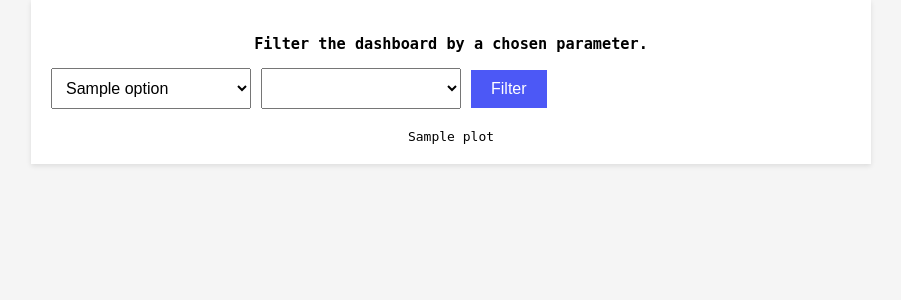
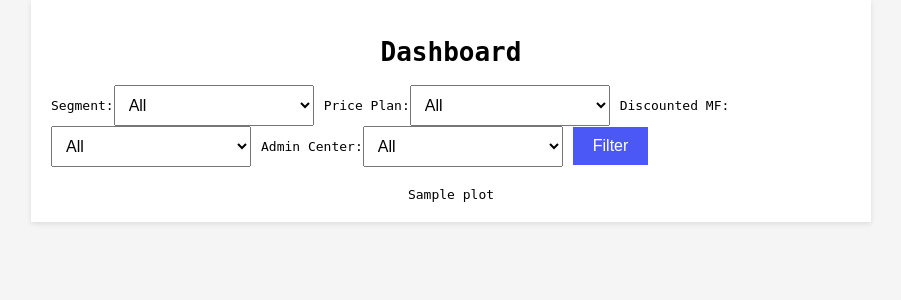
Before and after one commit to mihailvasilev77/Filterable-dashboard, a Flask app: template templates/index.html in a window 1280 px wide. Shown: the top 300 px of the page, without its empty margins (189-1090 px from the left). Run offline with Flask 3, Linux system fonts and the light colour scheme; the template is opened without the code that fills it: most values are stand-ins (such as "Sample title", 1, 10 or a date in 2020); lists and menus that the app fills with data are empty; some libraries are stand-ins or nearby versions.

Commit message:
Added more filters
Improved to use multiple filters working simultaneously, removing the old option to filter based on each category, but saving the first design in its own file.

```diff
--- a/app.py
+++ b/app.py
@@ -9,23 +9,79 @@ app = Flask(__name__, template_folder="templates")
 def dashboard():
     df = pd.read_csv('raw_data.csv')
 
+    if request.method == 'POST':
+        selected_segment = request.form.get('segment')
+        selected_price_plan = request.form.get('price_plan')
+        selected_discounted_mf = request.form.get('discounted_mf')
+        selected_admin_center = request.form.get('admin_center')
 
-    column_options = df.columns.tolist()
+        filtered_df = df.copy()
 
-    if request.method == 'POST':
-        selected_column = request.form.get('column')  # Get the selected column from the dropdown
-        selected_value = request.form.get('value')  # Get the value entered by the user
+        if selected_segment and selected_segment != 'All':
+            filtered_df = filtered_df[filtered_df['SEGMENT_NAME'] == selected_segment]
+        if selected_price_plan and selected_price_plan != 'All':
+            filtered_df = filtered_df[filtered_df['PRICE_PLAN_DESC'] == selected_price_plan]
+        if selected_discounted_mf and selected_discounted_mf != 'All':
+            filtered_df = filtered_df[filtered_df['DISCOUNTED_MF_W_VAT'] == selected_discounted_mf]
+        if selected_admin_center and selected_admin_center != 'All':
+            filtered_df = filtered_df[filtered_df['ADMIN_CENTER'] == selected_admin_center]
 
-        if selected_column and selected_value:
-            df = df[df[selected_column].astype(str) == selected_value]
+        fig = px.bar(filtered_df, x='ACCOUNT_START_DATE', y='CNT_SUB')
 
+    else:
+        fig = px.bar(df, x='ACCOUNT_START_DATE', y='CNT_SUB')
 
-    fig = px.bar(df, x = 'ACCOUNT_START_DATE', y = 'CNT_SUB')
+    segment_options = df['SEGMENT_NAME'].unique().tolist()
+    price_plan_options = df['PRICE_PLAN_DESC'].unique().tolist()
+    discounted_mf_options = df['DISCOUNTED_MF_W_VAT'].unique().tolist()
+    admin_center_options = df['ADMIN_CENTER'].unique().tolist()
 
-    unique_values = {column: df[column].unique().tolist() for column in column_options}
-    unique_values_json = json.dumps(unique_values)
+    return render_template('index.html', plot=fig.to_html(full_html=False), segment_options=segment_options, price_plan_options=price_plan_options, discounted_mf_options=discounted_mf_options, admin_center_options=admin_center_options)
 
-    return render_template('index.html', plot=fig.to_html(full_html=False), column_options=column_options, unique_values=unique_values_json)
+@app.route('/get_price_plans', methods=['POST'])
+def get_price_plans():
+    segment = request.form.get('segment')
+
+    df = pd.read_csv('raw_data.csv')
+    if segment and segment != 'All':
+        df = df[df['SEGMENT_NAME'] == segment]
+
+    price_plan_options = df['PRICE_PLAN_DESC'].unique().tolist()
+
+    return json.dumps(price_plan_options)
+
+@app.route('/get_discounted_mf', methods=['POST'])
+def get_discounted_mf():
+    segment = request.form.get('segment')
+    price_plan = request.form.get('price_plan')
+
+    df = pd.read_csv('raw_data.csv')
+    if segment and segment != 'All':
+        df = df[df['SEGMENT_NAME'] == segment]
+    if price_plan and price_plan != 'All':
+        df = df[df['PRICE_PLAN_DESC'] == price_plan]
+
+    discounted_mf_options = df['DISCOUNTED_MF_W_VAT'].unique().tolist()
+
+    return json.dumps(discounted_mf_options)
+
+@app.route('/get_admin_centers', methods=['POST'])
+def get_admin_centers():
+    segment = request.form.get('segment')
+    price_plan = request.form.get('price_plan')
+    discounted_mf = request.form.get('discounted_mf')
+
+    df = pd.read_csv('raw_data.csv')
+    if segment and segment != 'All':
+        df = df[df['SEGMENT_NAME'] == segment]
+    if price_plan and price_plan != 'All':
+        df = df[df['PRICE_PLAN_DESC'] == price_plan]
+    if discounted_mf and discounted_mf != 'All':
+        df = df[df['DISCOUNTED_MF_W_VAT'] == discounted_mf]
+
+    admin_center_options = df['ADMIN_CENTER'].unique().tolist()
+
+    return json.dumps(admin_center_options)
 
 if __name__ == '__main__':
     app.run(debug=True)
--- /dev/null
+++ b/static/script.js
@@ -0,0 +1,55 @@
+$(document).ready(function() {
+    $('#segment-dropdown').change(function() {
+        var selectedSegment = $(this).val();
+        $.ajax({
+            url: '/get_price_plans',
+            type: 'POST',
+            data: {segment: selectedSegment},
+            success: function(response) {
+                var pricePlanDropdown = $('#price-plan-dropdown');
+                pricePlanDropdown.empty();
+                pricePlanDropdown.append($('<option>').text('All').attr('value', 'All'));
+                $.each(JSON.parse(response), function(index, option) {
+                    pricePlanDropdown.append($('<option>').text(option).attr('value', option));
+                });
+            }
+        });
+    });
+
+    $('#price-plan-dropdown').change(function() {
+        var selectedSegment = $('#segment-dropdown').val();
+        var selectedPricePlan = $(this).val();
+        $.ajax({
+            url: '/get_discounted_mf',
+            type: 'POST',
+            data: {segment: selectedSegment, price_plan: selectedPricePlan},
+            success: function(response) {
+                var discountedMFDropdown = $('#discounted-mf-dropdown');
+                discountedMFDropdown.empty();
+                discountedMFDropdown.append($('<option>').text('All').attr('value', 'All'));
+                $.each(JSON.parse(response), function(index, option) {
+                    discountedMFDropdown.append($('<option>').text(option).attr('value', option));
+                });
+            }
+        });
+    });
+
+    $('#discounted-mf-dropdown').change(function() {
+        var selectedSegment = $('#segment-dropdown').val();
+        var selectedPricePlan = $('#price-plan-dropdown').val();
+        var selectedDiscountedMF = $(this).val();
+        $.ajax({
+            url: '/get_admin_centers',
+            type: 'POST',
+            data: {segment: selectedSegment, price_plan: selectedPricePlan, discounted_mf: selectedDiscountedMF},
+            success: function(response) {
+                var adminCenterDropdown = $('#admin-center-dropdown');
+                adminCenterDropdown.empty();
+                adminCenterDropdown.append($('<option>').text('All').attr('value', 'All'));
+                $.each(JSON.parse(response), function(index, option) {
+                    adminCenterDropdown.append($('<option>').text(option).attr('value', option));
+                });
+            }
+        });
+    });
+});
--- a/templates/index.html
+++ b/templates/index.html
@@ -2,37 +2,38 @@
 <html>
 <head>
     <title>Dashboard</title>
-    <link rel="shortcut icon" href="https://i.imgur.com/DYLz6VK.png">
+    <link rel="shortcut icon" href="https://i.imgur.com/ZUP7bq1.png">
     <link rel="stylesheet" type="text/css" href="../static/styles.css">
     <script src="https://code.jquery.com/jquery-3.6.0.min.js"></script>
-    <script>
-        $(document).ready(function() {
-            var uniqueValues = JSON.parse('{{ unique_values|safe }}');
-
-            $('#column-dropdown').on('change', function() {
-                var column = $(this).val();
-                var values = uniqueValues[column] || [];
-
-                var valueDropdown = $('#value-dropdown');
-                valueDropdown.empty();
-
-                $.each(values, function(index, value) {
-                    valueDropdown.append($('<option>').text(value).attr('value', value));
-                });
-            });
-        });
-    </script>
+    <script src="../static/script.js"></script>
 </head>
 <body>
     <div class="container">
-        <h3>Filter the dashboard by a chosen parameter.</h3>
+        <h1>Dashboard</h1>
         <form method="POST" action="/">
-            <select id="column-dropdown" name="column">
-                {% for option in column_options %}
-                    <option value="{{ option }}">{{ option }}</option>
+            <label for="segment-dropdown">Segment:</label>
+            <select id="segment-dropdown" name="segment">
+                <option value="All">All</option>
+                {% for segment in segment_options %}
+                    <option value="{{ segment }}">{{ segment }}</option>
                 {% endfor %}
             </select>
-            <select id="value-dropdown" name="value"></select>
+
+            <label for="price-plan-dropdown">Price Plan:</label>
+            <select id="price-plan-dropdown" name="price_plan">
+                <option value="All">All</option>
+            </select>
+
+            <label for="discounted-mf-dropdown">Discounted MF:</label>
+            <select id="discounted-mf-dropdown" name="discounted_mf">
+                <option value="All">All</option>
+            </select>
+
+            <label for="admin-center-dropdown">Admin Center:</label>
+            <select id="admin-center-dropdown" name="admin_center">
+                <option value="All">All</option>
+            </select>
+
             <input type="submit" value="Filter">
         </form>
 
@@ -40,7 +41,5 @@
             {{ plot|safe }}
         </div>
     </div>
-
-    <script src="https://cdn.plot.ly/plotly-latest.min.js"></script>
 </body>
 </html>
```
Also changed, not shown: one_filter.py (added, +31 -0 lines).
